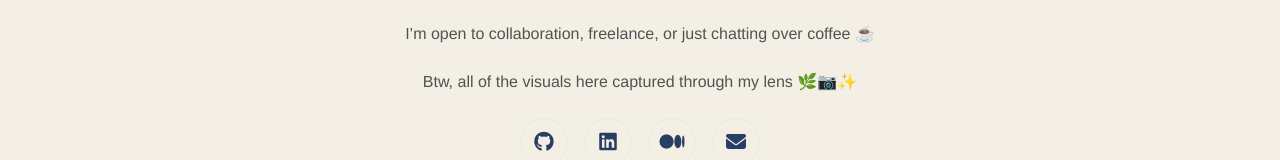
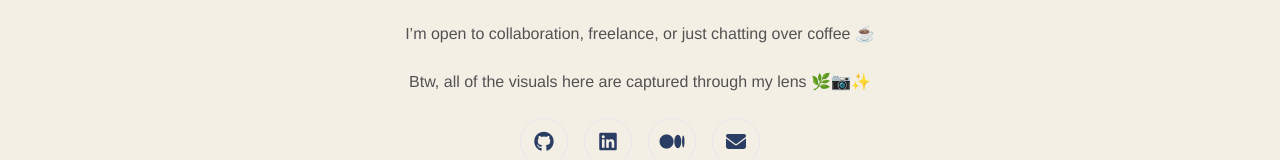
Before and after one commit to nurrahim-rashi/rashifa-portfolio, a React (Vite) app: page / in a window 1280 px wide. Shown: the part 3399-3559 px from the top of the page. Built offline with nearby package versions, Linux system fonts and the light colour scheme; a web font is replaced by a local one.

Commit message:
Typo fix

```diff
--- a/src/sections/Contact.tsx
+++ b/src/sections/Contact.tsx
@@ -36,7 +36,7 @@ export default function Contact() {
           I’m open to collaboration, freelance, or just chatting over coffee ☕️
         </p>
         <p className="mb-6 text-neutral-600">
-          Btw, all of the visuals here captured through my lens 🌿📷✨
+          Btw, all of the visuals here are captured through my lens 🌿📷✨
         </p>
 
         {/* SOCIAL BUTTONS */}
```
